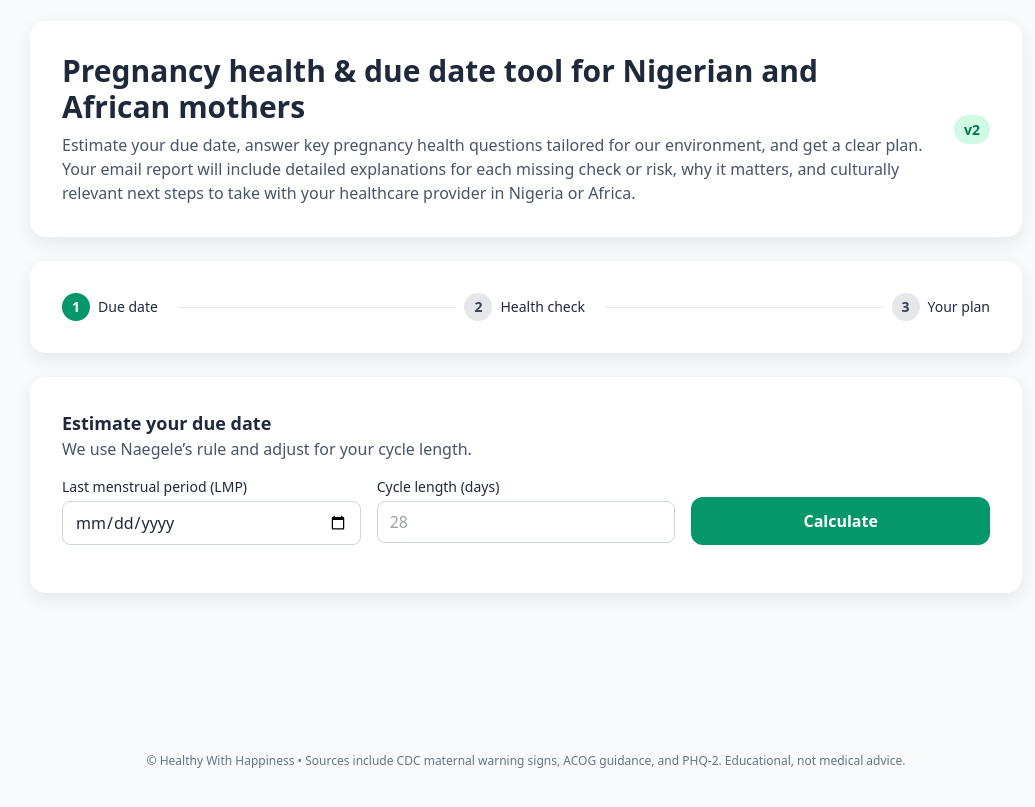
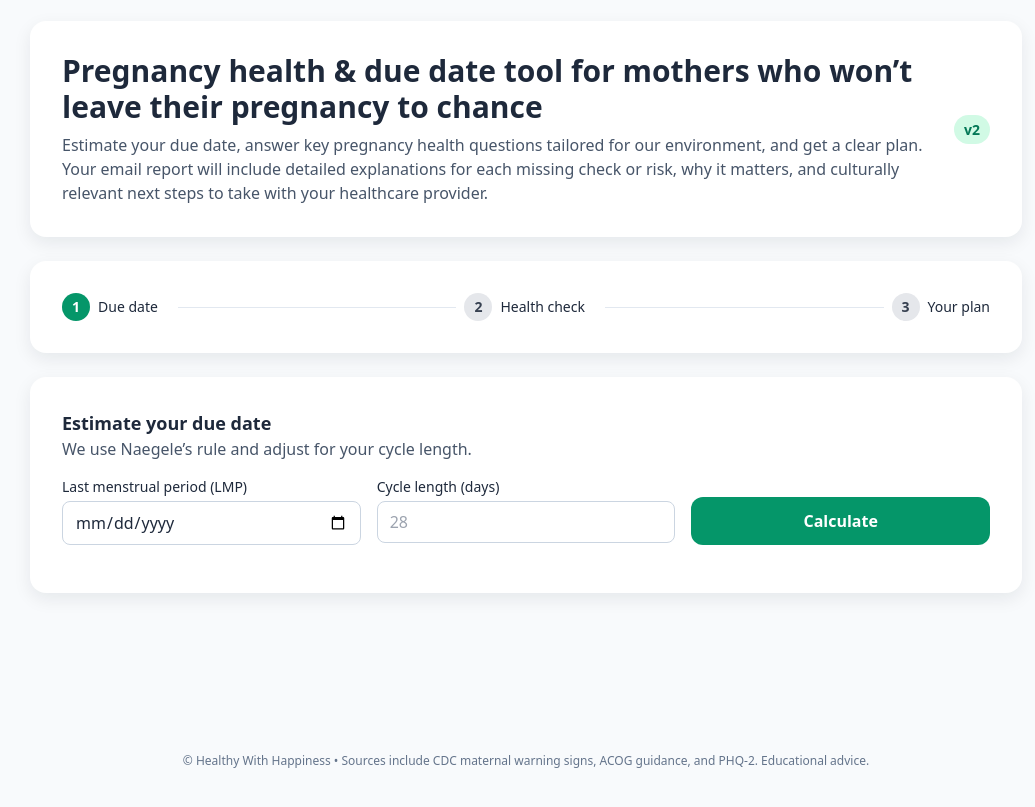
Before and after one commit to anointingaa/healthy, a plain HTML site: page index.html in a window 1280 px wide. Shown: the part 59-866 px from the top of the page, without its empty margins (114-1149 px from the left). Drawn offline with nearby package versions, Linux system fonts and the light colour scheme.

Commit message:
Update index.html

```diff
--- a/index.html
+++ b/index.html
@@ -5,7 +5,7 @@
   <meta name="viewport" content="width=device-width, initial-scale=1.0"/>
   <title>Healthy With Happiness – Pregnancy Due Date & Health Check</title>
   <script src="https://cdn.tailwindcss.com"></script>
-  <meta name="description" content="Pregnancy due date calculator, Nigerian-focused pregnancy health self-check, and personalized guidance. Educational only—not medical advice." />
+  <meta name="description" content="Pregnancy due date calculator, pregnancy health self-check, and personalized guidance. Educational only—not medical advice." />
   <style>
     .card { background:#fff; border-radius:16px; box-shadow:0 6px 18px rgba(15,23,42,0.08); padding:20px; }
     @media (min-width:768px){ .card { padding:32px; } }
@@ -36,8 +36,8 @@
       <div class="card">
         <div class="flex flex-col md:flex-row md:items-center gap-6">
           <div class="flex-1">
-            <h2 class="text-2xl md:text-3xl font-bold">Pregnancy health & due date tool for Nigerian and African mothers</h2>
-            <p class="mt-2 text-slate-600">Estimate your due date, answer key pregnancy health questions tailored for our environment, and get a clear plan. Your email report will include detailed explanations for each missing check or risk, why it matters, and culturally relevant next steps to take with your healthcare provider in Nigeria or Africa.</p>
+            <h2 class="text-2xl md:text-3xl font-bold">Pregnancy health & due date tool for mothers who won’t leave their pregnancy to chance </h2>
+            <p class="mt-2 text-slate-600">Estimate your due date, answer key pregnancy health questions tailored for our environment, and get a clear plan. Your email report will include detailed explanations for each missing check or risk, why it matters, and culturally relevant next steps to take with your healthcare provider.</p>
           </div>
           <div>
             <div class="badge badge-emerald">v2</div>
@@ -161,7 +161,7 @@
   </main>
 
   <footer class="max-w-5xl mx-auto px-4 py-10 text-center text-xs text-slate-500">
-    © Healthy With Happiness • Sources include CDC maternal warning signs, ACOG guidance, and PHQ‑2. Educational, not medical advice.
+    © Healthy With Happiness • Sources include CDC maternal warning signs, ACOG guidance, and PHQ‑2. Educational advice.
   </footer>
 
   <script src="./assets/js/app.js" defer></script>
```
